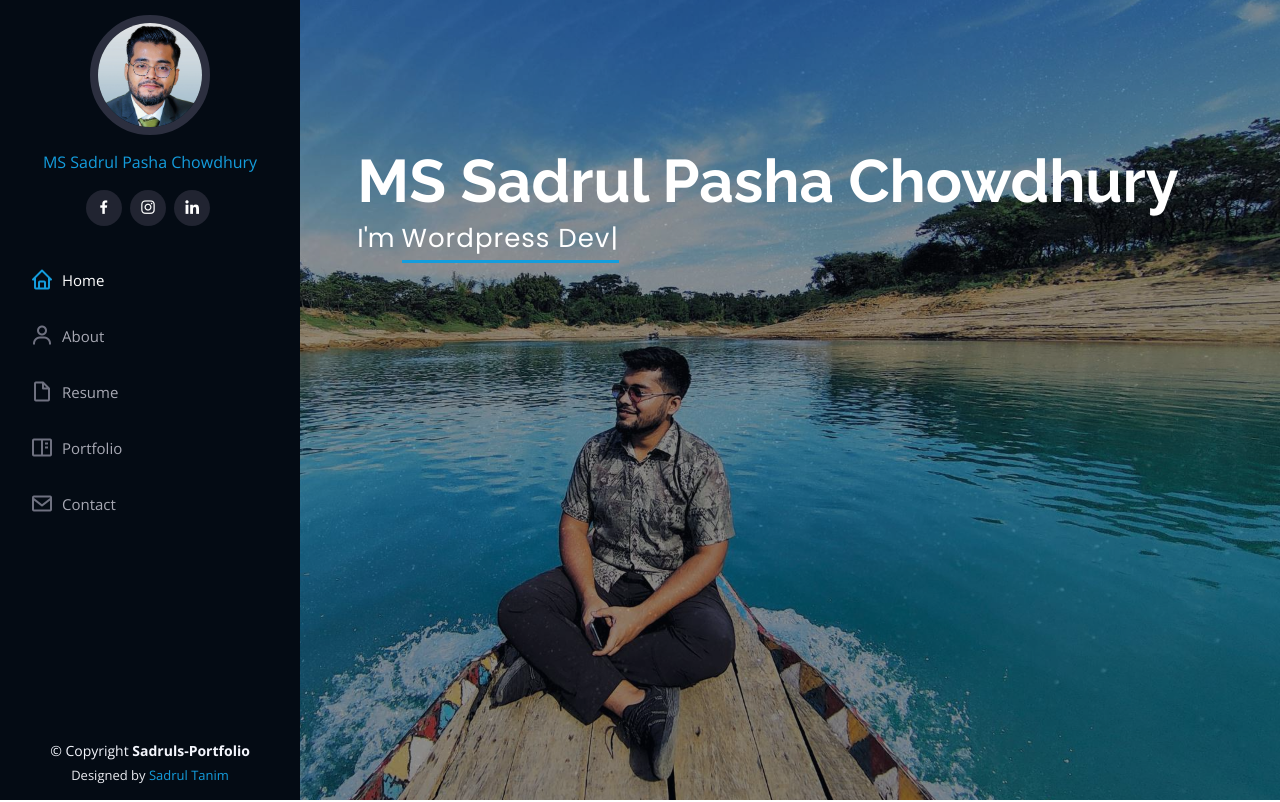
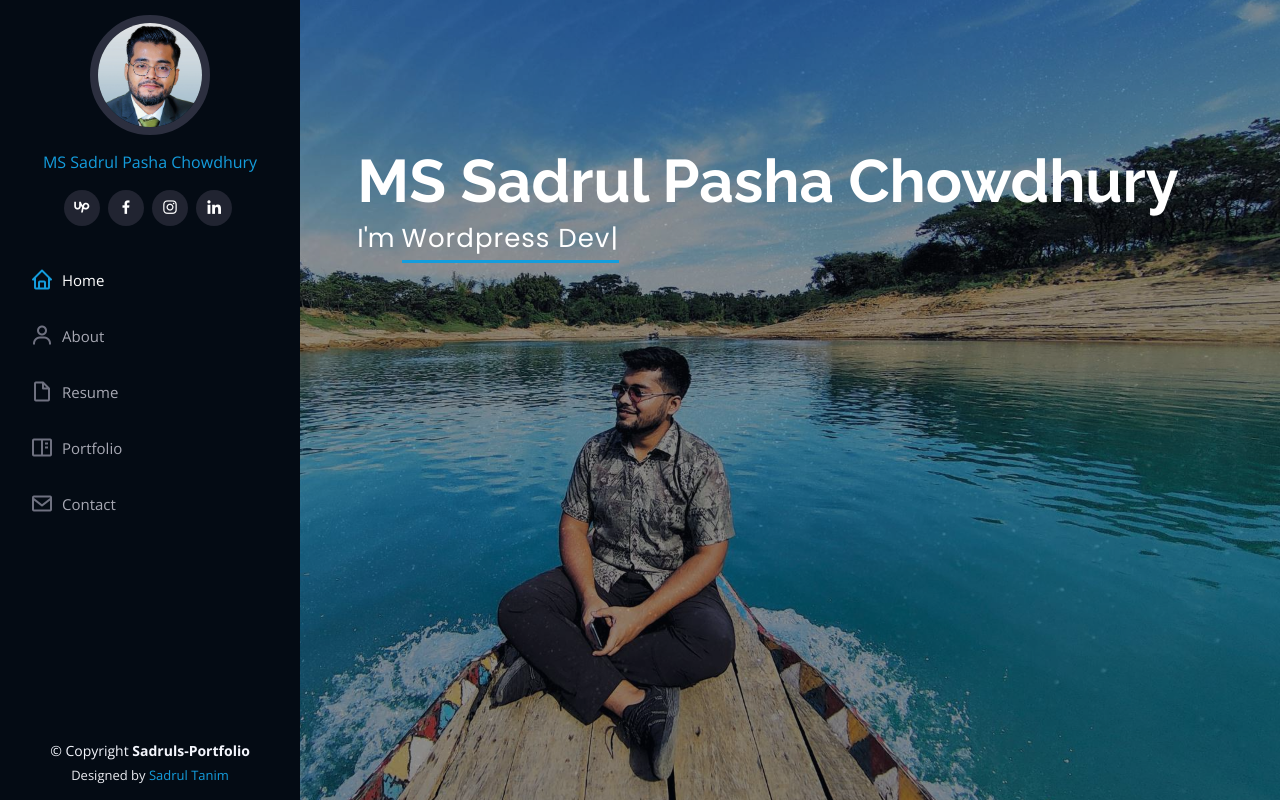
Before and after one commit to Sadrul445/sadrul-s-portfolio, a plain HTML site: page index.html in a window 1280 px wide. Shown: the top 802 px of the page. Drawn offline with nearby package versions, Linux system fonts and the light colour scheme.

Commit message:
Add Upwork link to social links section

```diff
--- a/index.html
+++ b/index.html
@@ -51,6 +51,7 @@
           <a href="index.html">MS Sadrul Pasha Chowdhury</a></p>
         <div class="social-links mt-3 text-center">
           <!-- <a href="#" class="twitter"><i class="bx bxl-twitter"></i></a> -->
+          <a href="https://www.upwork.com/freelancers/~0100b42e52129f1064?mp_source=share" class="upwork"><i class="bx bxl-upwork"></i></a>
           <a href="https://www.facebook.com/sadrultanim/" class="facebook"><i class="bx bxl-facebook"></i></a>
           <a href="https://www.instagram.com/sadrultanim/" class="instagram"><i class="bx bxl-instagram"></i></a>
           <!-- <a href="#" class="google-plus"><i class="bx bxl-skype"></i></a> -->
```
